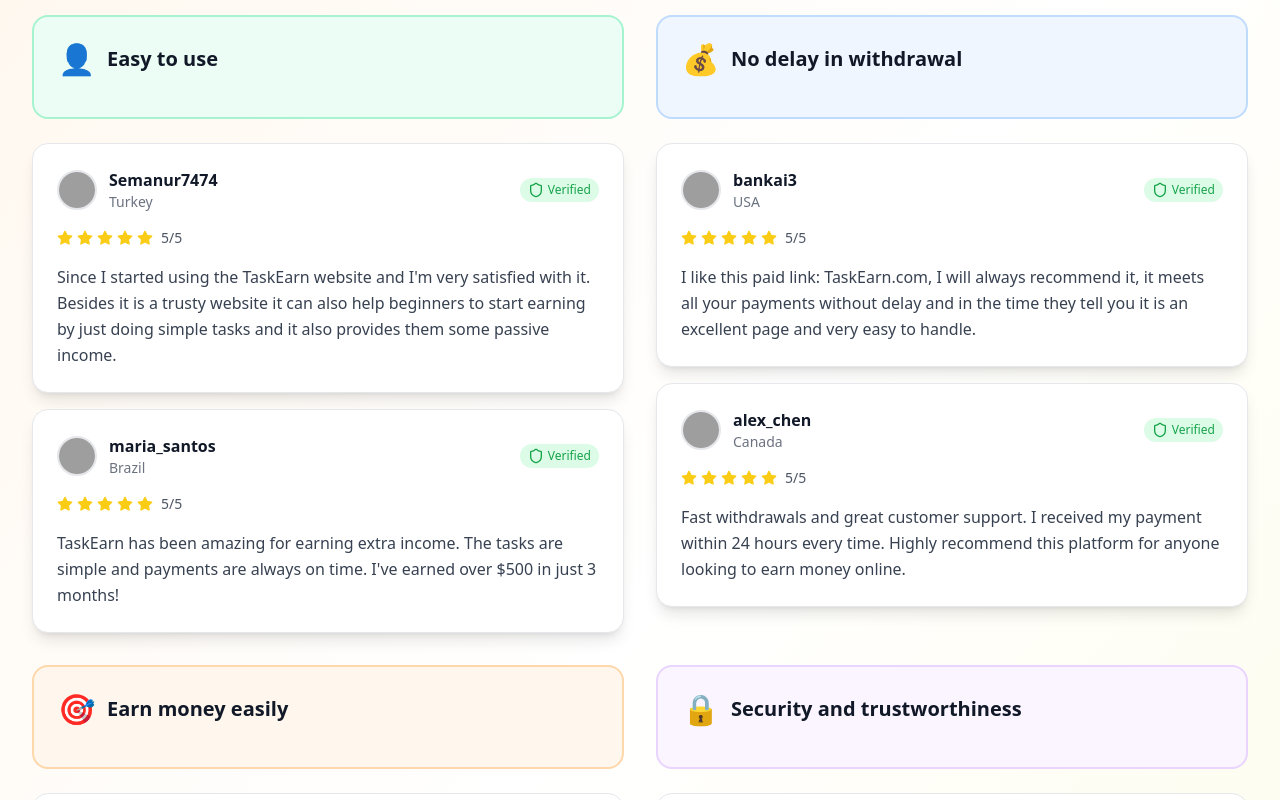
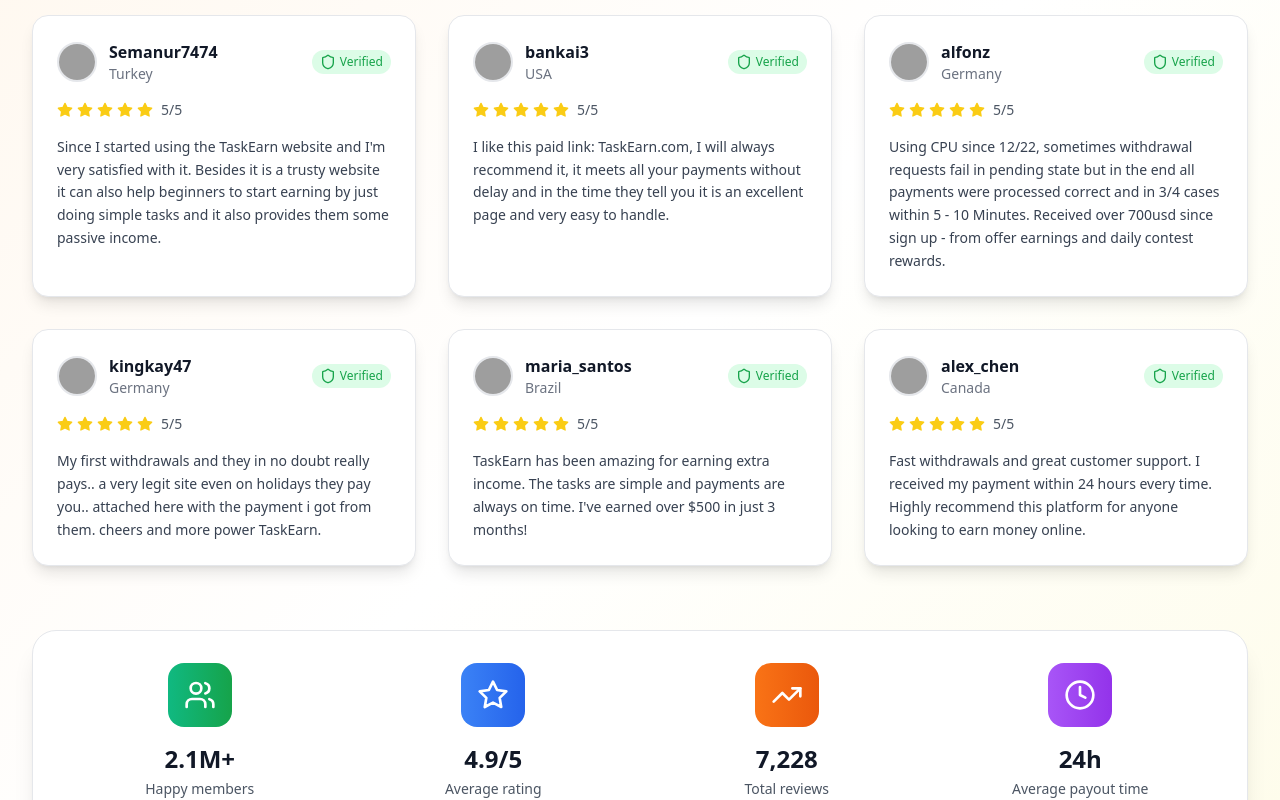
Before and after one commit to burakbey55522/cpay5, a React (Vite) app: page / in a window 1280 px wide. Shown: the part 6620-7420 px from the top of the page. Built offline with nearby package versions, Linux system fonts and the light colour scheme; grey boxes are pictures that could not be loaded.

Commit message:
Update User Reviews - Remove Categories, Show 6 Reviews

```diff
--- a/src/components/UserReviews.tsx
+++ b/src/components/UserReviews.tsx
@@ -8,7 +8,6 @@ interface Review {
   countryCode: string;
   rating: number;
   review: string;
-  category: string;
   verified: boolean;
 }
 
@@ -21,7 +20,6 @@ const UserReviews: React.FC = () => {
       countryCode: 'tr',
       rating: 5,
       review: 'Since I started using the TaskEarn website and I\'m very satisfied with it. Besides it is a trusty website it can also help beginners to start earning by just doing simple tasks and it also provides them some passive income.',
-      category: 'Easy to use',
       verified: true
     },
     {
@@ -31,7 +29,6 @@ const UserReviews: React.FC = () => {
       countryCode: 'us',
       rating: 5,
       review: 'I like this paid link: TaskEarn.com, I will always recommend it, it meets all your payments without delay and in the time they tell you it is an excellent page and very easy to handle.',
-      category: 'No delay in withdrawal',
       verified: true
     },
     {
@@ -41,7 +38,6 @@ const UserReviews: React.FC = () => {
       countryCode: 'de',
       rating: 5,
       review: 'Using CPU since 12/22, sometimes withdrawal requests fail in pending state but in the end all payments were processed correct and in 3/4 cases within 5 - 10 Minutes. Received over 700usd since sign up - from offer earnings and daily contest rewards.',
-      category: 'Earn money easily',
       verified: true
     },
     {
@@ -51,7 +47,6 @@ const UserReviews: React.FC = () => {
       countryCode: 'de',
       rating: 5,
       review: 'My first withdrawals and they in no doubt really pays.. a very legit site even on holidays they pay you.. attached here with the payment i got from them. cheers and more power TaskEarn.',
-      category: 'Security and trustworthiness',
       verified: true
     },
     {
@@ -61,7 +56,6 @@ const UserReviews: React.FC = () => {
       countryCode: 'br',
       rating: 5,
       review: 'TaskEarn has been amazing for earning extra income. The tasks are simple and payments are always on time. I\'ve earned over $500 in just 3 months!',
-      category: 'Easy to use',
       verified: true
     },
     {
@@ -71,39 +65,7 @@ const UserReviews: React.FC = () => {
       countryCode: 'ca',
       rating: 5,
       review: 'Fast withdrawals and great customer support. I received my payment within 24 hours every time. Highly recommend this platform for anyone looking to earn money online.',
-      category: 'No delay in withdrawal',
       verified: true
-    }
-  ];
-
-  const categories = [
-    {
-      name: 'Easy to use',
-      icon: '👤',
-      color: 'from-emerald-400 to-emerald-600',
-      bgColor: 'bg-emerald-50',
-      borderColor: 'border-emerald-200'
-    },
-    {
-      name: 'No delay in withdrawal',
-      icon: '💰',
-      color: 'from-blue-400 to-blue-600',
-      bgColor: 'bg-blue-50',
-      borderColor: 'border-blue-200'
-    },
-    {
-      name: 'Earn money easily',
-      icon: '🎯',
-      color: 'from-orange-400 to-orange-600',
-      bgColor: 'bg-orange-50',
-      borderColor: 'border-orange-200'
-    },
-    {
-      name: 'Security and trustworthiness',
-      icon: '🔒',
-      color: 'from-purple-400 to-purple-600',
-      bgColor: 'bg-purple-50',
-      borderColor: 'border-purple-200'
     }
   ];
 
@@ -116,15 +78,6 @@ const UserReviews: React.FC = () => {
       'ca': 'https://www.coinpayu.com/static/images/flags/ca.svg',
     };
     return flagPaths[countryCode] || 'https://www.coinpayu.com/static/images/flags/us.svg';
-  };
-
-  const getCategoryStyle = (categoryName: string) => {
-    const category = categories.find(cat => cat.name === categoryName);
-    return category || categories[0];
-  };
-
-  const getReviewsByCategory = (categoryName: string) => {
-    return reviews.filter(review => review.category === categoryName);
   };
 
   return (
@@ -153,24 +106,10 @@ const UserReviews: React.FC = () => {
           </p>
         </div>
 
-        {/* Reviews by Category */}
-        <div className="grid lg:grid-cols-2 gap-8 mb-16">
-          {categories.map((category) => {
-            const categoryReviews = getReviewsByCategory(category.name);
-            return (
-              <div key={category.name} className="space-y-6">
-                {/* Category Header */}
-                <div className={`${category.bgColor} rounded-2xl p-6 border-2 ${category.borderColor}`}>
-                  <div className="flex items-center space-x-3 mb-4">
-                    <div className="text-3xl">{category.icon}</div>
-                    <h3 className="text-xl font-bold text-gray-900">{category.name}</h3>
-                  </div>
-                </div>
-
-                {/* Category Reviews */}
-                <div className="space-y-4">
-                  {categoryReviews.slice(0, 2).map((review) => (
-                    <div key={review.id} className="bg-white rounded-2xl shadow-lg border border-gray-200 p-6 hover:shadow-xl transition-all duration-300">
+        {/* Reviews Grid - 6 Reviews */}
+        <div className="grid md:grid-cols-2 lg:grid-cols-3 gap-8 mb-16">
+          {reviews.map((review) => (
+            <div key={review.id} className="bg-white rounded-2xl shadow-lg border border-gray-200 p-6 hover:shadow-xl transition-all duration-300 transform hover:-translate-y-1">
               {/* Review Header */}
               <div className="flex items-center justify-between mb-4">
                 <div className="flex items-center space-x-3">
@@ -209,15 +148,11 @@ const UserReviews: React.FC = () => {
               </div>
 
               {/* Review Text */}
-                      <p className="text-gray-700 leading-relaxed">
+              <p className="text-gray-700 leading-relaxed text-sm">
                 {review.review}
               </p>
             </div>
           ))}
-                </div>
-              </div>
-            );
-          })}
         </div>
 
         {/* Stats Section */}
```
Lines whose indentation alone changed are shown as unchanged.
